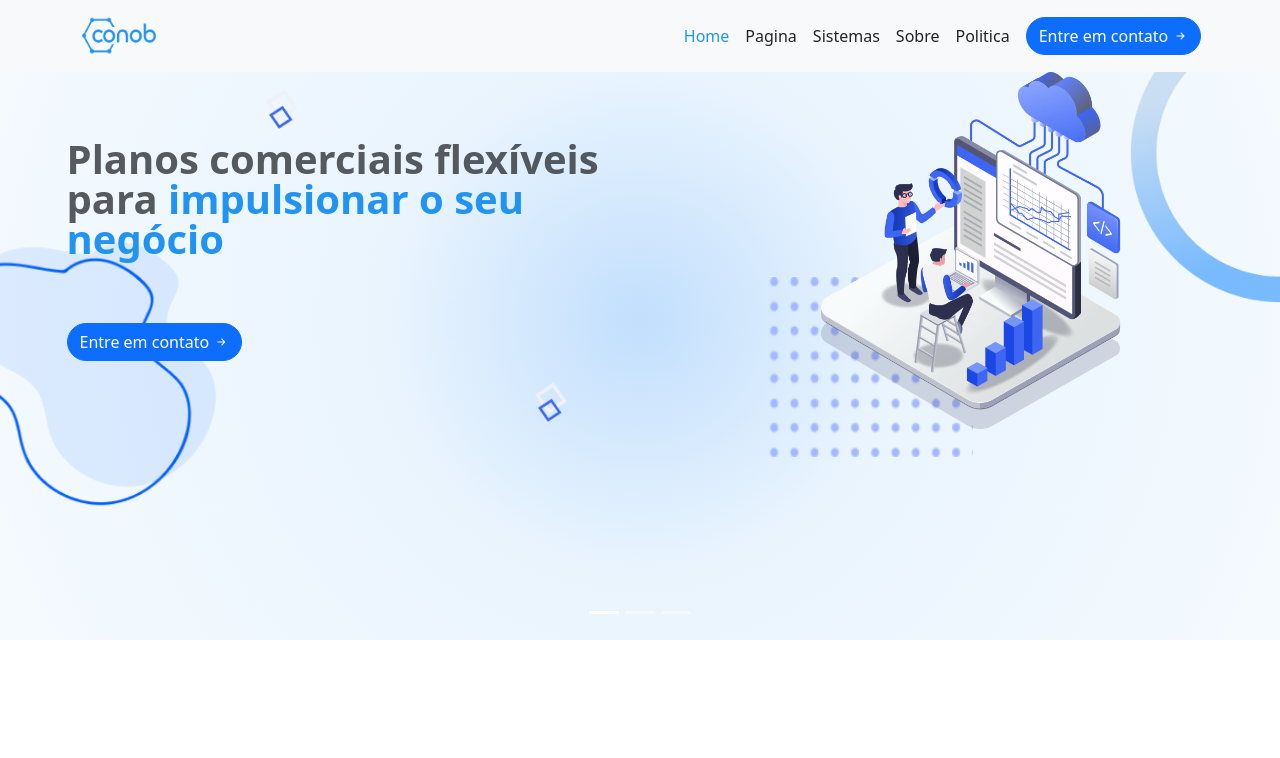
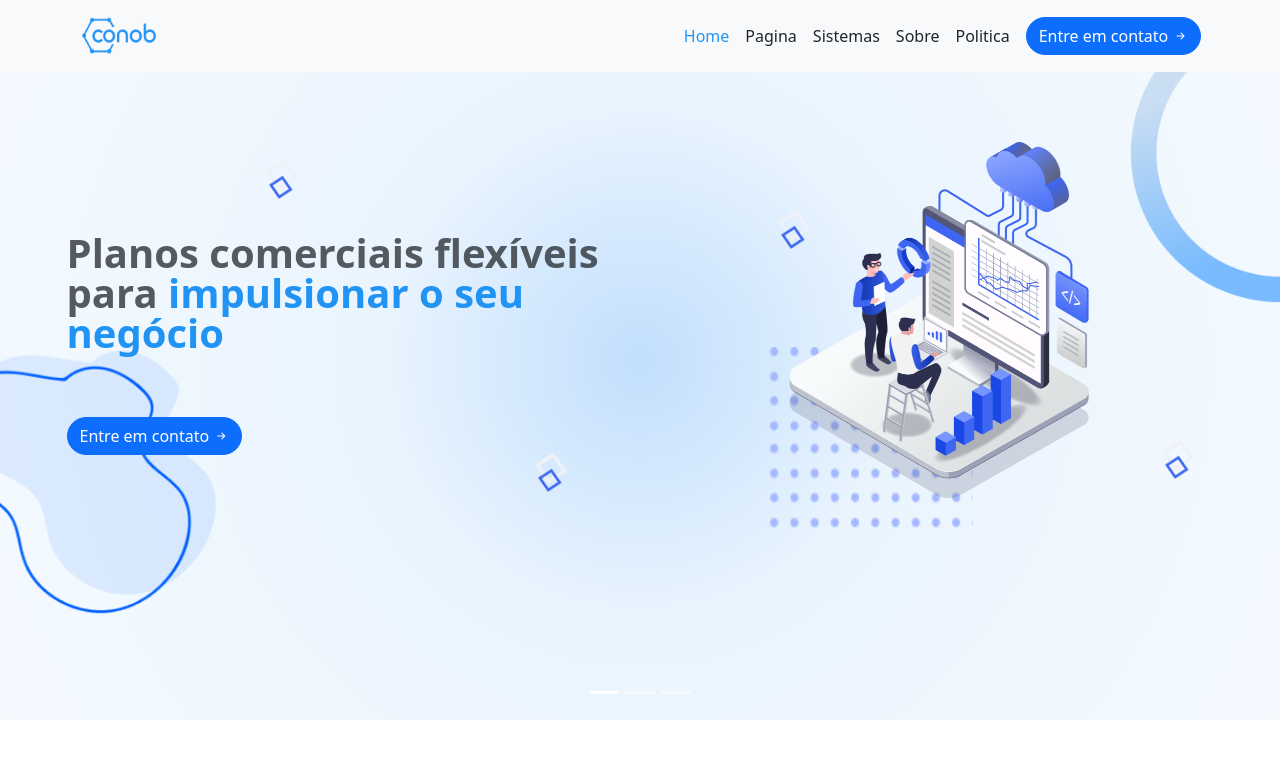
Before and after one commit to GreyPompom/conob_software, a React (Create React App) app: page / in a window 1280 px wide. Shown: the top 758 px of the page. Built offline with nearby package versions, Linux system fonts and the light colour scheme.

Commit message:
feat: animações

```diff
--- a/src/components/Hero/Hero.css
+++ b/src/components/Hero/Hero.css
@@ -5,7 +5,7 @@
 
 .carousel {
     margin-bottom: 4rem;
-    height: 80vh;
+    min-height: 90vh;
     background: rgb(68, 156, 248);
     background: radial-gradient(circle, rgba(68, 156, 248, 0.32396708683473385) 0%, rgba(50, 152, 245, 0.1026785714285714) 36%, rgba(33, 148, 243, 0.048661800486618056) 100%);
 }
@@ -16,7 +16,7 @@
 }
 
 .carousel-item {
-    height: 32rem;
+    height: 80vh;
 }
 
 .pontinhos {
@@ -40,24 +40,61 @@
     right: -70px;
     top: -45px;
 }
-.mancha{
+
+.mancha {
     left: -90px;
-    top: -134%;
+    top: -14%;
     width: 350px;
     height: 350px;
     z-index: 2;
 }
-.triangulo{
+/*Start - Configuração triangulos*/
+.triangulo {
     left: 41%;
     top: 143px;
 }
-.triangulo-2{
+
+.triangulo-2 {
     left: 20%;
     top: -150px;
 }
-.z-index-2{
+
+.triangulo-3 {
+    left: 90%;
+    top: 130px;
+}
+
+.triangulo-4 {
+    left: 60%;
+    top: -100px;
+}
+/*END - Configuração triangulos*/
+.z-index-2 {
     z-index: 2;
 }
+
+.seta-torta {
+    top: -50%;
+}
+
+.box-flutuante {
+    background-color: rgba(68, 156, 248, 0.2);
+    color: #6c757d;
+    padding: 0.5rem 1rem;
+    border-radius: 0.5rem;
+    box-shadow: 0 2px 5px rgba(0, 0, 0, 0.1);
+    display: inline-block;
+    margin-top: 1rem;
+    max-width: 250px;
+}
+
+@media (max-width: 768px) {
+    .box-flutuante {
+        font-size: 0.875rem;
+
+    }
+}
+
 /* Media Queries */
 
 /* Small Devices (>= 40em, approximately 640px) */
@@ -92,6 +129,11 @@
         padding: 0 5.2vw;
         right: 0;
         left: 0;
+        align-content: space-evenly;
+    }
+    .title-hero {
+        font-size: 2.5rem;
+        margin-top: var(--bs-gutter-y);
     }
 }
 
@@ -100,12 +142,18 @@
     .title-hero {
         font-size: 3.5rem;
     }
-    .manHero{
+
+    .manHero {
         width: 350px;
     }
-    .pontinhos{
+
+    .pontinhos {
         right: 26%;
         top: 65%;
+    }
+
+    .movingX {
+        animation: movingX-lg 10s linear infinite;
     }
 }
 
@@ -113,13 +161,16 @@
     .title-hero {
         font-size: 2.5rem;
     }
-    .manHero{
+
+    .manHero {
         width: 300px;
     }
+
     .pontinhos {
         top: 55%;
         right: 24%;
     }
+
     .circulo {
         right: -150px;
         top: -45px;
@@ -131,22 +182,27 @@
 
 /* Tablets (<= 992px) */
 @media (max-width: 992px) {
-    .circulo,.mancha{
-        display: none;
+
+    .circulo,
+    .mancha,
+    .pontinhos {
+        display: none !important;
     }
+
     .carousel-item {
         height: 40rem;
     }
 
-    .pontinhos {
-        top: 28%;
-        right: 57%;
-    }
     .title-hero {
         font-size: 2rem;
     }
+
     .manHero {
         width: 200px;
+    }
+
+    .movingX {
+        animation: movingX 10s linear infinite;
     }
 }
 
@@ -164,9 +220,7 @@
 }
 
 /* Portrait Phones (<= 576px) */
-@media (max-width: 576px) {
-
-}
+@media (max-width: 576px) {}
 
 /* Extra Small Devices (<= 350px) */
 @media (max-width: 350px) {
@@ -178,21 +232,33 @@
         height: 155px;
     }
 }
-.movingX {
-    animation: movingX 8s linear infinite;
-}
+
 
 @keyframes movingX {
     0% {
-        transform: translateX(0);
+        transform: translateX(20%);
     }
 
     50% {
-        transform: translateX(50px);
+        transform: translateX(60%);
     }
 
     100% {
-        transform: translateX(0);
+        transform: translateX(20%);
+    }
+}
+
+@keyframes movingX-lg {
+    0% {
+        transform: translateX(0%);
+    }
+
+    50% {
+        transform: translateX(50%);
+    }
+
+    100% {
+        transform: translateX(0%);
     }
 }
 
--- a/src/components/Hero/Hero.js
+++ b/src/components/Hero/Hero.js
@@ -6,6 +6,7 @@ import pontinhos from '../../assets/abstratos/pontilhados.png';
 import circulo from '../../assets/abstratos/circulo-azul.png';
 import manchaazul from '../../assets/abstratos/mancha-azul-abstrata.png';
 import triangulo from '../../assets/abstratos/triangulos-branco-azul-pequenos.png';
+import setaTorta from '../../assets/abstratos/seta-torta.png';
 import './Hero.css';
 
 function Hero() {
@@ -25,6 +26,7 @@ function Hero() {
                             <div class="row flex-lg-row-reverse align-items-center g-5 py-4">
                                 <div class="position-fixed top-0 end-0 p-3">
                                     <img src={circulo} class="position-absolute circulo" alt="circulo azul" width="300" height="300" loading="lazy"></img>
+
                                 </div>
                                 <div class="position-fixed end-0 p-3 ">
                                     <img src={manchaazul} class="position-absolute mancha" alt="mancha azul" width="320" height="320" loading="lazy"></img>
@@ -35,20 +37,26 @@ function Hero() {
                                 <div class="position-fixed end-0 p-3 ">
                                     <img src={triangulo} class="position-absolute triangulo-2 spin" alt="triangulos 1 azul e 1 branco" width="50" height="50" loading="lazy"></img>
                                 </div>
+                                <div class="position-fixed end-0 p-3 ">
+                                    <img src={triangulo} class="position-absolute triangulo-3 spin" alt="triangulos 1 azul e 1 branco" width="50" height="50" loading="lazy"></img>
+                                </div>
+                                <div class="position-fixed end-0 p-3 ">
+                                    <img src={triangulo} class="position-absolute triangulo-4 spin" alt="triangulos 1 azul e 1 branco" width="50" height="50" loading="lazy"></img>
+                                </div>
                                 <div class="col-10 col-sm-8 col-lg-6 mx-sm-auto">
                                     <img src={pontinhos} class="pontinhos d-block position-absolute" alt="Bootstrap Themes" width="300" height="500" loading="lazy"></img>
                                     <img src={manHero} class="manHero d-block mx-lg-auto img-fluid ml-lg-8 movingX" alt="Bootstrap Themes" width="250" height="500" loading="lazy"></img>
-
                                 </div>
                                 <div className="col-lg-6 z-index-2">
-                                    <h1 className="title-hero fw-bold text-secondary-bg lh-1 mb-3 " fill='var(--bs-tertiary-bg)'>Planos comerciais flexíveis para <span className='text-blue'>impulsionar o seu negócio</span> </h1>
+                                    <h1 className="title-hero fw-bold text-secondary-bg lh-1 mb-3" fill='var(--bs-tertiary-bg)'>Planos comerciais flexíveis para <span className='text-blue'>impulsionar o seu negócio</span> </h1>
+                                    {/* <img src={setaTorta} class="d-block ml-lg-8 mx-lg-auto seta-torta " alt="Bootstrap Themes" width="60" height="60" loading="lazy"></img>
+                                    <div className="box-flutuante d-block">Inovação em cada algoritmo, excelência em cada linha.</div> */}
                                     <div className="botao-contact d-grid gap-2 d-md-flex justify-content-md-start ">
                                         <a className="btn btn-primary rounded-pill mt-md-5" href="#" role="button">
                                             Entre em contato <i className="bi bi-arrow-right-short"></i>
                                         </a>
                                     </div>
                                 </div>
-
                             </div>
                         </div>
                     </div>
```
